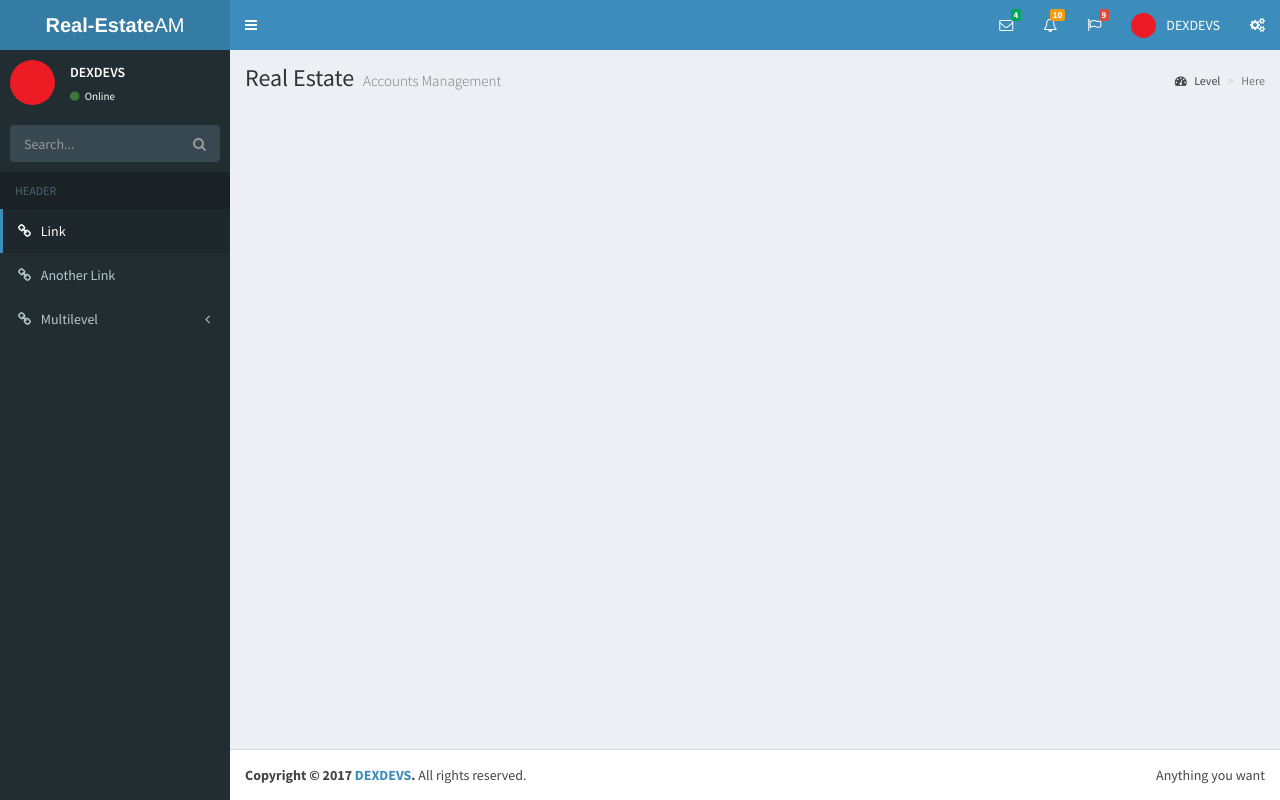
After one commit to ranafaraz/College_Management_System, a PHP site: page /index.html in a window 1280 px wide. The commit adds this page. Run offline with PHP 8.4, Linux system fonts and the light colour scheme; some libraries are stand-ins or nearby versions.

```diff
--- /dev/null
+++ b/index.html
@@ -0,0 +1,378 @@
+<!DOCTYPE html>
+<!--
+This is a starter template page. You are supposed to develop all other application's forms and attributes using the layout of this page.
+-->
+<html>
+<head>
+  <meta charset="UTF-8">
+  <meta http-equiv="X-UA-Compatible" content="IE=edge">
+  <title>Real Estate | Accounts Management</title>
+  <!-- Tell the browser to be responsive to screen width -->
+  <meta content="width=device-width, initial-scale=1, maximum-scale=1, user-scalable=no" name="viewport">
+  <!-- Bootstrap 3.3.7 -->
+  <link rel="stylesheet" href="bootstrap/css/bootstrap.min.css">
+  <!-- Font Awesome -->
+  <link rel="stylesheet" href="https://cdnjs.cloudflare.com/ajax/libs/font-awesome/4.5.0/css/font-awesome.min.css">
+  <!-- Ionicons -->
+  <link rel="stylesheet" href="https://cdnjs.cloudflare.com/ajax/libs/ionicons/2.0.1/css/ionicons.min.css">
+  <!-- Theme style -->
+  <link rel="stylesheet" href="dist/css/AdminLTE.min.css">
+  <link rel="stylesheet" href="dist/css/skins/skin-blue.min.css">
+  <!-- Google Font -->
+  <link rel="stylesheet" href="https://fonts.googleapis.com/css?family=Source+Sans+Pro:300,400,600,700,300italic,400italic,600italic">
+</head>
+
+<body class="hold-transition skin-blue sidebar-mini">
+<div class="wrapper">
+
+  <!-- Main Header -->
+  <header class="main-header">
+
+    <!-- Logo -->
+    <a href="index.html" class="logo">
+      <!-- mini logo for sidebar mini 50x50 pixels -->
+      <span class="logo-mini"><b>R</b>EAM</span>
+      <!-- logo for regular state and mobile devices -->
+      <span class="logo-lg"><b>Real-Estate</b>AM</span>
+    </a>
+
+    <!-- Header Navbar -->
+    <nav class="navbar navbar-static-top" role="navigation">
+      <!-- Sidebar toggle button-->
+      <a href="#" class="sidebar-toggle" data-toggle="push-menu" role="button">
+        <span class="sr-only">Toggle navigation</span>
+      </a>
+      <!-- Navbar Right Menu -->
+      <div class="navbar-custom-menu">
+        <ul class="nav navbar-nav">
+          <!-- Messages: style can be found in dropdown.less-->
+          <li class="dropdown messages-menu">
+            <!-- Menu toggle button -->
+            <a href="#" class="dropdown-toggle" data-toggle="dropdown">
+              <i class="fa fa-envelope-o"></i>
+              <span class="label label-success">4</span>
+            </a>
+            <ul class="dropdown-menu">
+              <li class="header">You have 4 messages</li>
+              <li>
+                <!-- inner menu: contains the messages -->
+                <ul class="menu">
+                  <li><!-- start message -->
+                    <a href="#">
+                      <div class="pull-left">
+                        <!-- User Image -->
+                        <img src="dist/img/user2-160x160.jpg" class="img-circle" alt="User Image">
+                      </div>
+                      <!-- Message title and timestamp -->
+                      <h4>
+                        Support Team
+                        <small><i class="fa fa-clock-o"></i> 5 mins</small>
+                      </h4>
+                      <!-- The message -->
+                      <p>Loreum Ipsum.?</p>
+                    </a>
+                  </li>
+                  <!-- end message -->
+                </ul>
+                <!-- /.menu -->
+              </li>
+              <li class="footer"><a href="#">See All Messages</a></li>
+            </ul>
+          </li>
+          <!-- /.messages-menu -->
+
+          <!-- Notifications Menu -->
+          <li class="dropdown notifications-menu">
+            <!-- Menu toggle button -->
+            <a href="#" class="dropdown-toggle" data-toggle="dropdown">
+              <i class="fa fa-bell-o"></i>
+              <span class="label label-warning">10</span>
+            </a>
+            <ul class="dropdown-menu">
+              <li class="header">You have 10 notifications</li>
+              <li>
+                <!-- Inner Menu: contains the notifications -->
+                <ul class="menu">
+                  <li><!-- start notification -->
+                    <a href="#">
+                      <i class="fa fa-users text-aqua"></i> 5 instalments are over due till today.
+                    </a>
+                  </li>
+                  <!-- end notification -->
+                </ul>
+              </li>
+              <li class="footer"><a href="#">View all</a></li>
+            </ul>
+          </li>
+          <!-- Tasks Menu -->
+          <li class="dropdown tasks-menu">
+            <!-- Menu Toggle Button -->
+            <a href="#" class="dropdown-toggle" data-toggle="dropdown">
+              <i class="fa fa-flag-o"></i>
+              <span class="label label-danger">9</span>
+            </a>
+            <ul class="dropdown-menu">
+              <li class="header">You have 9 Instalments to be collected this month</li>
+              <li>
+                <!-- Inner menu: contains the tasks -->
+                <ul class="menu">
+                  <li><!-- Task item -->
+                    <a href="#">
+                      <!-- Task title and progress text -->
+                      <h3>
+                        Instalments collected this month.
+                        <small class="pull-right">20%</small>
+                      </h3>
+                      <!-- The progress bar -->
+                      <div class="progress xs">
+                        <!-- Change the css width attribute to simulate progress -->
+                        <div class="progress-bar progress-bar-aqua" style="width: 20%" role="progressbar"
+                             aria-valuenow="20" aria-valuemin="0" aria-valuemax="100">
+                          <span class="sr-only">20% Complete</span>
+                        </div>
+                      </div>
+                    </a>
+                  </li>
+                  <!-- end task item -->
+                </ul>
+              </li>
+              <li class="footer">
+                <a href="#">View all tasks</a>
+              </li>
+            </ul>
+          </li>
+          <!-- User Account Menu -->
+          <li class="dropdown user user-menu">
+            <!-- Menu Toggle Button -->
+            <a href="#" class="dropdown-toggle" data-toggle="dropdown">
+              <!-- The user image in the navbar-->
+              <img src="dist/img/user2-160x160.jpg" class="user-image" alt="User Image">
+              <!-- hidden-xs hides the username on small devices so only the image appears. -->
+              <span class="hidden-xs">DEXDEVS</span>
+            </a>
+            <ul class="dropdown-menu">
+              <!-- The user image in the menu -->
+              <li class="user-header">
+                <img src="dist/img/user2-160x160.jpg" class="img-circle" alt="User Image">
+
+                <p>
+                  Faraz Ahmed - Web Developer
+                  <small>Administrator</small>
+                </p>
+              </li>
+              <!-- Menu Body -->
+              <li class="user-body">
+                <div class="row">
+                  <div class="col-xs-4 text-center">
+                    <a href="#">Plots</a>
+                  </div>
+                  <div class="col-xs-4 text-center">
+                    <a href="#">Instalments</a>
+                  </div>
+                  <div class="col-xs-4 text-center">
+                    <a href="#">Accounts</a>
+                  </div>
+                </div>
+                <!-- /.row -->
+              </li>
+              <!-- Menu Footer-->
+              <li class="user-footer">
+                <div class="pull-left">
+                  <a href="#" class="btn btn-default btn-flat">Profile</a>
+                </div>
+                <div class="pull-right">
+                  <a href="#" class="btn btn-default btn-flat">Sign out</a>
+                </div>
+              </li>
+            </ul>
+          </li>
+          <!-- Control Sidebar Toggle Button -->
+          <li>
+            <a href="#" data-toggle="control-sidebar"><i class="fa fa-gears"></i></a>
+          </li>
+        </ul>
+      </div>
+    </nav>
+  </header>
+  <!-- Left side column. contains the logo and sidebar -->
+  <aside class="main-sidebar">
+
+    <!-- sidebar: style can be found in sidebar.less -->
+    <section class="sidebar">
+
+      <!-- Sidebar user panel (optional) -->
+      <div class="user-panel">
+        <div class="pull-left image">
+          <img src="dist/img/user2-160x160.jpg" class="img-circle" alt="User Image">
+        </div>
+        <div class="pull-left info">
+          <p>DEXDEVS</p>
+          <!-- Status -->
+          <a href="#"><i class="fa fa-circle text-success"></i> Online</a>
+        </div>
+      </div>
+
+      <!-- search form (Optional) -->
+      <form action="#" method="get" class="sidebar-form">
+        <div class="input-group">
+          <input type="text" name="q" class="form-control" placeholder="Search...">
+          <span class="input-group-btn">
+              <button type="submit" name="search" id="search-btn" class="btn btn-flat"><i class="fa fa-search"></i>
+              </button>
+            </span>
+        </div>
+      </form>
+      <!-- /.search form -->
+
+      <!-- Sidebar Menu -->
+      <ul class="sidebar-menu" data-widget="tree">
+        <li class="header">HEADER</li>
+        <!-- Optionally, you can add icons to the links -->
+        <li class="active"><a href="#"><i class="fa fa-link"></i> <span>Link</span></a></li>
+        <li><a href="#"><i class="fa fa-link"></i> <span>Another Link</span></a></li>
+        <li class="treeview">
+          <a href="#"><i class="fa fa-link"></i> <span>Multilevel</span>
+            <span class="pull-right-container">
+                <i class="fa fa-angle-left pull-right"></i>
+              </span>
+          </a>
+          <ul class="treeview-menu">
+            <li><a href="#">Link in level 2</a></li>
+            <li><a href="#">Link in level 2</a></li>
+          </ul>
+        </li>
+      </ul>
+      <!-- /.sidebar-menu -->
+    </section>
+    <!-- /.sidebar -->
+  </aside>
+
+  <!-- Content Wrapper. Contains page content -->
+  <div class="content-wrapper">
+    <!-- Content Header (Page header) -->
+    <section class="content-header">
+      <h1>
+        Real Estate
+        <small>Accounts Management</small>
+      </h1>
+      <ol class="breadcrumb">
+        <li><a href="#"><i class="fa fa-dashboard"></i> Level</a></li>
+        <li class="active">Here</li>
+      </ol>
+    </section>
+
+    <!-- Main content -->
+    <section class="content container-fluid">
+
+      <!--------------------------
+        | Your Page Content Here |
+        -------------------------->
+
+    </section>
+    <!-- /.content -->
+  </div>
+  <!-- /.content-wrapper -->
+
+  <!-- Main Footer -->
+  <footer class="main-footer">
+    <!-- To the right -->
+    <div class="pull-right hidden-xs">
+      Anything you want
+    </div>
+    <!-- Default to the left -->
+    <strong>Copyright &copy; 2017 <a href="#">DEXDEVS</a>.</strong> All rights reserved.
+  </footer>
+
+  <!-- Control Sidebar -->
+  <aside class="control-sidebar control-sidebar-dark">
+    <!-- Create the tabs -->
+    <ul class="nav nav-tabs nav-justified control-sidebar-tabs">
+      <li class="active"><a href="#control-sidebar-home-tab" data-toggle="tab"><i class="fa fa-home"></i></a></li>
+      <li><a href="#control-sidebar-settings-tab" data-toggle="tab"><i class="fa fa-gears"></i></a></li>
+    </ul>
+    <!-- Tab panes -->
+    <div class="tab-content">
+      <!-- Home tab content -->
+      <div class="tab-pane active" id="control-sidebar-home-tab">
+        <h3 class="control-sidebar-heading">Recent Activity</h3>
+        <ul class="control-sidebar-menu">
+          <li>
+            <a href="javascript:;">
+              <i class="menu-icon fa fa-birthday-cake bg-red"></i>
+
+              <div class="menu-info">
+                <h4 class="control-sidebar-subheading">Pending Payments</h4>
+
+                <p>Will be 23 on April 24th</p>
+              </div>
+            </a>
+          </li>
+        </ul>
+        <!-- /.control-sidebar-menu -->
+
+        <h3 class="control-sidebar-heading">Tasks Progress</h3>
+        <ul class="control-sidebar-menu">
+          <li>
+            <a href="javascript:;">
+              <h4 class="control-sidebar-subheading">
+                Instalments recovery this month.
+                <span class="pull-right-container">
+                    <span class="label label-danger pull-right">70%</span>
+                  </span>
+              </h4>
+
+              <div class="progress progress-xxs">
+                <div class="progress-bar progress-bar-danger" style="width: 70%"></div>
+              </div>
+            </a>
+          </li>
+        </ul>
+        <!-- /.control-sidebar-menu -->
+
+      </div>
+      <!-- /.tab-pane -->
+      <!-- Stats tab content -->
+      <div class="tab-pane" id="control-sidebar-stats-tab">Stats Tab Content</div>
+      <!-- /.tab-pane -->
+      <!-- Settings tab content -->
+      <div class="tab-pane" id="control-sidebar-settings-tab">
+        <form method="post">
+          <h3 class="control-sidebar-heading">General Settings</h3>
+
+          <div class="form-group">
+            <label class="control-sidebar-subheading">
+              Report panel usage
+              <input type="checkbox" class="pull-right" checked>
+            </label>
+
+            <p>
+              Some information about this general settings option
+            </p>
+          </div>
+          <!-- /.form-group -->
+        </form>
+      </div>
+      <!-- /.tab-pane -->
+    </div>
+  </aside>
+  <!-- /.control-sidebar -->
+  <!-- Add the sidebar's background. This div must be placed
+  immediately after the control sidebar -->
+  <div class="control-sidebar-bg"></div>
+</div>
+<!-- ./wrapper -->
+
+<!-- REQUIRED JS SCRIPTS -->
+
+<!-- jQuery 3.1.1 -->
+<script src="plugins/jQuery/jquery-3.1.1.min.js"></script>
+<!-- Bootstrap 3.3.7 -->
+<script src="bootstrap/js/bootstrap.min.js"></script>
+<!-- AdminLTE App -->
+<script src="dist/js/adminlte.min.js"></script>
+
+<!-- Optionally, you can add Slimscroll and FastClick plugins.
+     Both of these plugins are recommended to enhance the
+     user experience. -->
+</body>
+</html>
```
Also changed, not shown: page.php (+1 -55 lines), sidebar.php (+0 -91 lines), std_course.php (deleted, +0 -57 lines), std_registration.php (deleted, +0 -138 lines).
